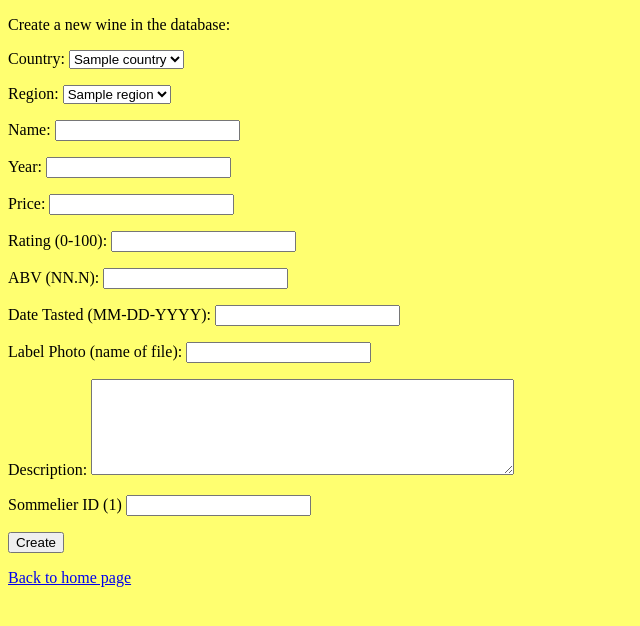
After one commit to alanisaacs/exultoshores, a Flask app: page /wine/new in a window 1280 px wide. The commit adds this page. Shown: the top 626 px of the page, without its empty margins (0-640 px from the left). Run offline with Flask 2, Linux system fonts and the light colour scheme; tables that the repository leaves empty hold one stand-in row (values such as "Sample post").

Commit message:
Add views for new entries

```diff
--- /dev/null
+++ b/wines/templates/newWine.html
@@ -0,0 +1,70 @@
+<!DOCTYPE html>
+<html>
+    <head>
+        <link rel=stylesheet type=text/css href="{{ url_for('static', filename='styles.css') }}">
+    </head>
+    <body>
+        <p>Create a new wine in the database:</p>
+            <form action="" method = "post">
+                <p>
+                    <label for="country_id">Country:</label>
+                        <select name="country_id">
+                        {% for country in countries %}
+                            <option value={{country.id}}>{{country.name}}</option>
+                        {% endfor %}
+                        </select>
+                </p>
+                <p>
+                    <label for="region_id">Region:</label>
+                        <select name="region_id">
+                        {% for region in regions %}
+                            <option value={{region.id}}>{{region.name}}</option>
+                        {% endfor %}
+                        </select>
+                </p>
+                <p>
+                    <label for="name">Name:</label>
+                    <input type="text" maxlength="500" name="name" required>
+                </p>
+                <p>
+                    <label for="year">Year:</label>
+                    <input type="text" maxlength="100" name="year" required>
+                </p>
+                <p>
+                    <label for="price">Price:</label>
+                    <input type="text" maxlength="100" name="price">
+                </p>
+                <p>
+                    <label for="rating">Rating (0-100):</label>
+                    <input type="text" maxlength="100" name="rating">
+                </p>
+                <p>
+                    <label for="abv">ABV (NN.N):</label>
+                    <input type="text" maxlength="100" name="abv">
+                </p>
+                <p>
+                    <label for="date_tasted">Date Tasted (MM-DD-YYYY):</label>
+                    <input type="text" maxlength="100" name="date_tasted">
+                </p>
+                <p>
+                    <label for="label_photo">Label Photo (name of file):</label>
+                    <input type="text" maxlength="100" name="label_photo">
+                </p>
+                <p>
+                    <label for="description">Description:</label>
+                        <textarea maxlength="1000" name="description"
+                        cols="50" rows="6"></textarea>
+                </p>
+                <p>
+                    <label for="sommelier_id">Sommelier ID (1)</label>
+                    <input type="text" maxlength="8" name="sommelier_id">
+                </p>
+                <p>
+                    <button type="submit" id="submit" type="submit">
+                        Create
+                    </button>
+                </p>
+            </form>
+        <p><a href="/">Back to home page</a></p>
+    </body>
+</html>
--- a/wines/views.py
+++ b/wines/views.py
@@ -6,7 +6,9 @@ import sys
 from flask import (Flask,
                    render_template,
                    session as login_session,
-                   url_for)
+                   url_for,
+                   request,
+                   redirect)
 from sqlalchemy import (create_engine,
                         asc)
 from sqlalchemy.orm import sessionmaker
@@ -26,7 +28,7 @@ DBSession = sessionmaker(bind=engine)
 
 
 # Display home web page
-@app.route("/")
+@app.route('/')
 def showHome():
     """Display home page"""
     session = DBSession()
@@ -42,6 +44,72 @@ def showHome():
                            wines=wines)
 
 
+# Create a new country
+@app.route('/country/new', methods=['GET', 'POST'])
+def newCountry():
+    """Create a new country"""
+    if request.method == 'POST':
+        newCountry = Country(name=request.form['name'])
+        session = DBSession()
+        session.add(newCountry)
+        session.commit()
+        session.close()
+        return redirect(url_for('showHome'))
+    else:
+        return render_template('newCountry.html')
+
+
+# Create a new region
+@app.route('/region/new', methods=['GET', 'POST'])
+def newRegion():
+    """Create a new region"""
+    session = DBSession()
+    countries = session.query(Country).order_by(asc(Country.name))
+    if request.method == 'POST':
+        newRegion = Region(
+            country_id=request.form['country_id'],
+            name=request.form['name'])
+        session.add(newRegion)
+        session.commit()
+        session.close()
+        return redirect(url_for('showHome'))
+    else:
+        session.close()
+        return render_template('newRegion.html',
+                               countries=countries)
+
+
+# Add a wine to the database
+@app.route('/wine/new', methods=['GET', 'POST'])
+def newWine():
+    """Create a new wine"""
+    session = DBSession()
+    countries = session.query(Country).order_by(asc(Country.name))
+    regions = session.query(Region).order_by(asc(Region.name))
+    if request.method == 'POST':
+        newWine = Wine(
+            country_id=request.form['country_id'],
+            region_id=request.form['region_id'],
+            name=request.form['name'],
+            year=request.form['year'],
+            price=request.form['price'],
+            rating=request.form['rating'],
+            abv=request.form['abv'],
+            date_tasted=request.form['date_tasted'],
+            label_photo=request.form['label_photo'],
+            description=request.form['description'],
+            sommelier_id=request.form['sommelier_id']
+            )
+        session.add(newWine)
+        session.commit()
+        session.close()
+        return redirect(url_for('showHome'))
+    else:
+        session.close()
+        return render_template('newWine.html', countries=countries, regions=regions)
+
+
 if __name__ == '__main__':
+    app.secret_key = 'dev_key'
     app.debug = True
     app.run()
```
Also changed, not shown: wines/templates/home.html (+9 -2 lines), wines/templates/newCountry.html (added, +17 -0 lines), wines/templates/newRegion.html (added, +29 -0 lines).
